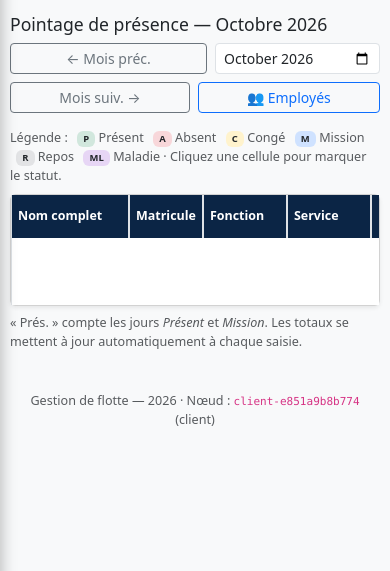
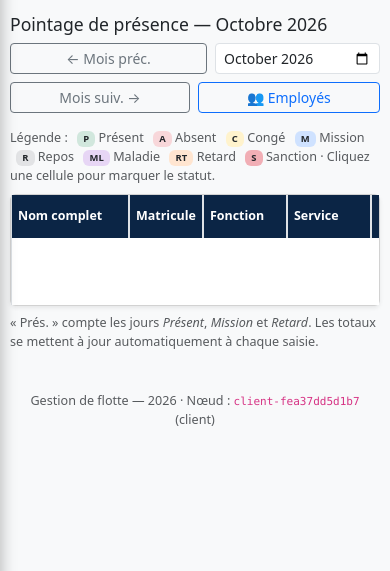
Before and after one commit to Faraleno2022/Gestionnairedeflotte, a Django app: page /pointage/ in a window 390 px wide. Shown: the part 56-627 px from the top of the page. Run offline with Django 5.2, Linux system fonts and the light colour scheme; the visitor is signed in with stand-in values (Sample User, id 1); data that the repository does not hold is empty; some libraries are stand-ins or nearby versions.

Commit message:
Pointage : téléphone et permis des employés, statuts Retard et Sanction
- Employé : champs Téléphone et N° de permis (formulaire et liste)
- Grille de présence : statuts RT (Retard, compté comme présence) et
  S (Sanction), légende, couleurs et totaux dédiés

Co-Authored-By: Claude Opus 5.5 <noreply@anthropic.com>

```diff
--- a/pointage/forms.py
+++ b/pointage/forms.py
@@ -6,4 +6,7 @@ from .models import Employe
 class EmployeForm(BootstrapModelForm):
     class Meta:
         model = Employe
-        fields = ["nom_complet", "matricule", "fonction", "service", "actif"]
+        fields = [
+            "nom_complet", "matricule", "fonction", "service",
+            "telephone", "numero_permis", "actif",
+        ]
--- a/pointage/views.py
+++ b/pointage/views.py
@@ -30,6 +30,8 @@ class EmployeListe(BaseListe):
         ("Matricule", "matricule"),
         ("Fonction", "fonction"),
         ("Service", "service"),
+        ("Téléphone", "telephone"),
+        ("N° de permis", "numero_permis"),
         ("Actif", "actif"),
     ]
     url_creer = "pointage:employe_creer"
@@ -74,6 +76,8 @@ def totaux_employe(emp, annee, mois) -> dict:
         "nb_mission": compteur[Pointage.MISSION],
         "nb_repos": compteur[Pointage.REPOS],
         "nb_maladie": compteur[Pointage.MALADIE],
+        "nb_retard": compteur[Pointage.RETARD],
+        "nb_sanction": compteur[Pointage.SANCTION],
     }
 
 
@@ -191,4 +195,6 @@ def enregistrer(request):
         "nb_mission": t["nb_mission"],
         "nb_repos": t["nb_repos"],
         "nb_maladie": t["nb_maladie"],
+        "nb_retard": t["nb_retard"],
+        "nb_sanction": t["nb_sanction"],
     })
--- a/static/css/app.css
+++ b/static/css/app.css
@@ -121,6 +121,8 @@ body { font-size: 0.95rem; }
 .st-M  { background: #cfe2ff; }   /* mission  */
 .st-R  { background: #e2e3e5; }   /* repos    */
 .st-ML { background: #e7d6f5; }   /* maladie  */
+.st-RT { background: #ffe5d0; }   /* retard   */
+.st-S  { background: #f1aeb5; }   /* sanction */
 
 /* Badges de légende */
 .legende .badge { color: #212529; margin-left: 6px; }
--- a/static/js/pointage.js
+++ b/static/js/pointage.js
@@ -21,6 +21,8 @@
     set(".tot-mission", d.nb_mission);
     set(".tot-repos", d.nb_repos);
     set(".tot-maladie", d.nb_maladie);
+    set(".tot-retard", d.nb_retard);
+    set(".tot-sanction", d.nb_sanction);
   }
 
   document.querySelectorAll(".ptg-select").forEach(function (sel) {
--- a/templates/pointage/grille.html
+++ b/templates/pointage/grille.html
@@ -24,6 +24,8 @@
   <span class="badge st-M">M</span> Mission
   <span class="badge st-R">R</span> Repos
   <span class="badge st-ML">ML</span> Maladie
+  <span class="badge st-RT">RT</span> Retard
+  <span class="badge st-S">S</span> Sanction
   {% if peut_saisir %}· Cliquez une cellule pour marquer le statut.{% else %}· (consultation seule){% endif %}
 </div>
 
@@ -47,6 +49,8 @@
           <th class="col-tot">Miss.</th>
           <th class="col-tot">Repos</th>
           <th class="col-tot">Mal.</th>
+          <th class="col-tot">Ret.</th>
+          <th class="col-tot">Sanc.</th>
         </tr>
       </thead>
       <tbody>
@@ -61,7 +65,7 @@
               <select class="ptg-select" data-date="{{ c.iso }}" {% if not peut_saisir %}disabled{% endif %}>
                 <option value="">·</option>
                 {% for code, label in statuts %}
-                  <option value="{{ code }}" {% if code == c.statut %}selected{% endif %}>{{ code }}</option>
+                  <option value="{{ code }}" title="{{ label }}" {% if code == c.statut %}selected{% endif %}>{{ code }}</option>
                 {% endfor %}
               </select>
             </td>
@@ -72,6 +76,8 @@
           <td class="col-tot tot-mission">{{ ligne.totaux.nb_mission }}</td>
           <td class="col-tot tot-repos">{{ ligne.totaux.nb_repos }}</td>
           <td class="col-tot tot-maladie">{{ ligne.totaux.nb_maladie }}</td>
+          <td class="col-tot tot-retard">{{ ligne.totaux.nb_retard }}</td>
+          <td class="col-tot tot-sanction">{{ ligne.totaux.nb_sanction }}</td>
         </tr>
         {% empty %}
         <tr><td colspan="99" class="text-center text-muted py-4">
@@ -84,7 +90,7 @@
 </div>
 
 <p class="text-muted small mt-2">
-  « Prés. » compte les jours <em>Présent</em> et <em>Mission</em>. Les totaux se
+  « Prés. » compte les jours <em>Présent</em>, <em>Mission</em> et <em>Retard</em>. Les totaux se
   mettent à jour automatiquement à chaque saisie.
 </p>
 
```
Also changed, not shown: pointage/models.py (+9 -2 lines), pointage/tests.py (+25 -0 lines), pointage/migrations/0002_employe_telephone_permis_statuts_retard_sanction.py (added).
